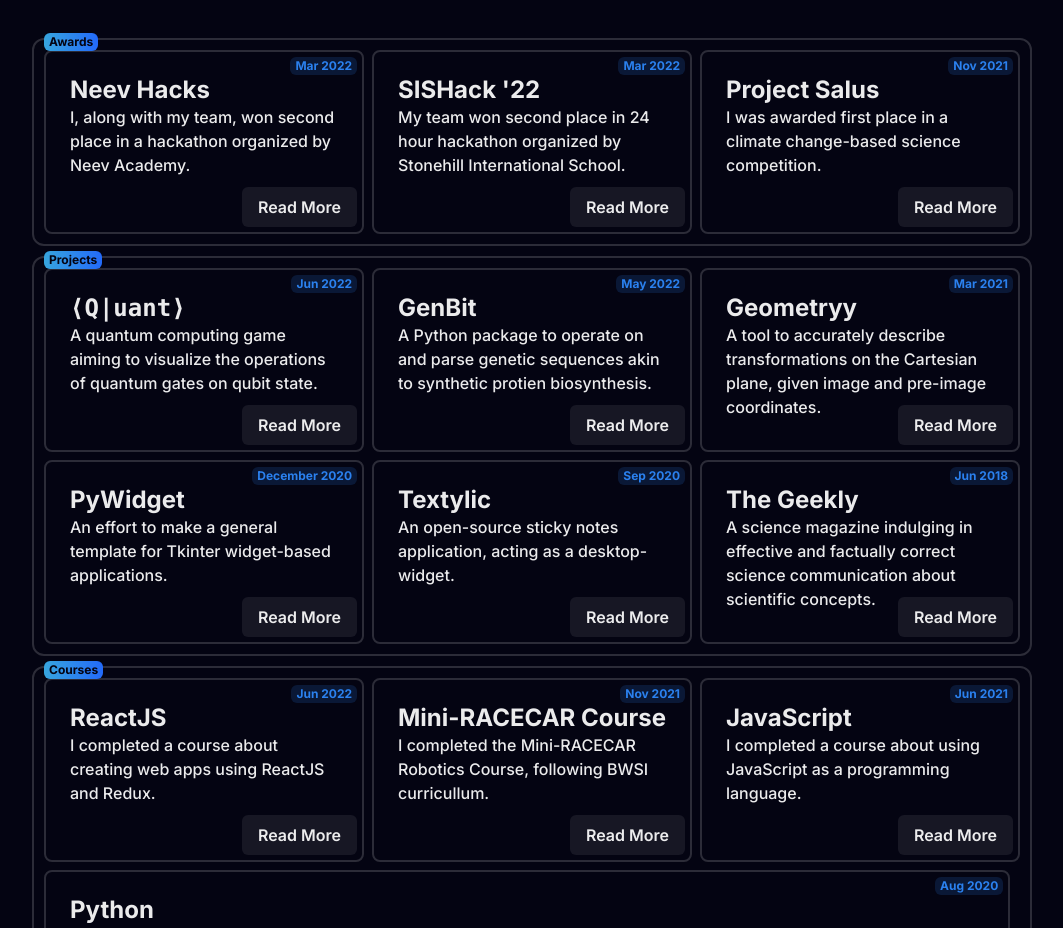
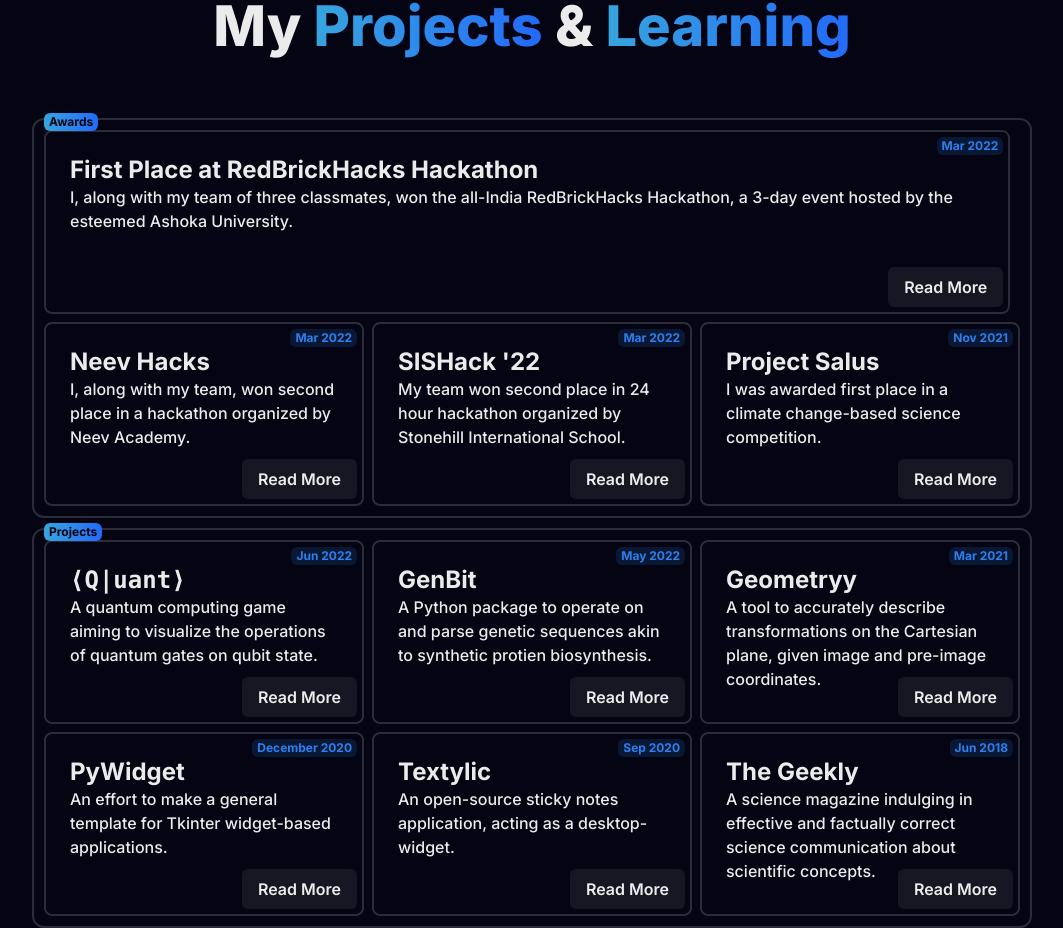
Before and after one commit to akhilesh-balaji/akhilesh-balaji.github.io, a React (Create React App) app: page / in a window 1280 px wide. Shown: the part 957-1885 px from the top of the page, without its empty margins (108-1171 px from the left). Built offline with nearby package versions, Linux system fonts and the light colour scheme.

Commit message:
Updated work & changed header location

```diff
--- a/src/components/Header.js
+++ b/src/components/Header.js
@@ -51,12 +51,15 @@
         fontWeight={'semibold'}
         fontSize={'1.2em'}
         pos={'fixed'}
+        transform={"translate(-50%,0%)"}
+        left={"50%"}
         w={'max-width'}
         borderRadius={'xl'}
         borderWidth={'2px'}
         p={'15px'}
         zIndex={100}
-        bg={'brand.700'}
+        bg={'#04041296'}
+        backdropFilter={"blur(10px)"}
       >
         <Flex gap={'10px'}>
           <a href="#landing">
--- a/src/components/work/Awards.js
+++ b/src/components/work/Awards.js
@@ -1,6 +1,9 @@
+import { Text } from '@chakra-ui/react';
+
 import WorkSection from './WorkSection';
 import WorkItem from './WorkItem';
 
+import rbhLink from '../../files/RedBrickHacks_Ashoka_First Prize.pdf';
 import neevHacksLink from '../../files/NeevHacks Akhilesh_Balaji.pdf';
 import salusLink from '../../files/Akhilesh Balaji Project Salus.pdf';
 import sisHackLink from '../../files/SISHack 2022.pdf';
@@ -8,6 +11,23 @@
 export default function Awards() {
   return (
     <WorkSection sectionTitle={'Awards'}>
+      <WorkItem
+        workTitle={'First Place at RedBrickHacks Hackathon'}
+        workDesc={
+          'I, along with my team of three classmates, won the all-India RedBrickHacks Hackathon, a 3-day event hosted by the esteemed Ashoka University.'
+        }
+        workDate={'Mar 2022'}
+        workExtDesc={<Text>
+          I am happy to announce that my team and I won the first place in the all-India RedBrickHacks cyberphysical hackathon (high school edition), hosted by Ashoka University, held from 10–13 January 2023. The hackathon consisted of two phases.<br/><br/>
+
+          In the first, teams from across India submitted proposals for a cyberphysical object requiring both software and hardware components, that could be useful to society. This included a detailed literature review. In the second phase, the top 5 teams were invited to Ashoka University's campus to implement their proposal.<br/><br/>
+
+          Our project involved the creation of a vision correcting display, wherein the screen would appear clear to someone with spherical myopia or hyperopia without wearing glasses or contact lenses. This vision correction was integrated into all aspects of the operating system, and could be configured with a GUI.
+          </Text>}
+        fill
+        rbh
+        workLink={rbhLink}
+      />{' '}
       <WorkItem
         workTitle={'Neev Hacks'}
         workDesc={
--- a/src/components/work/Courses.js
+++ b/src/components/work/Courses.js
@@ -4,6 +4,17 @@
 export default function Courses() {
   return (
     <WorkSection sectionTitle={'Courses'}>
+      <WorkItem
+        workTitle={'Math Prq. for QC'}
+        workDesc={
+          'I took up a course to learn complex numbers, linear algebra, and advanced probability, for QC.'
+        }
+        workDate={'Dec 2022'}
+        workExtDesc={
+          'I completed this course so that I would get a more formal and intuitive understanding of quantum computing. Upon completing the course, ideas such as Hilbert Space, the foundations of the coordinate system, and reversible (linear) and non-linear transformations of qubit state became clear to me.'
+        }
+        workLink={"https://www.udemy.com/certificate/UC-1d1ee877-197c-4aea-ba33-f74f04673bb4/"}
+      />
       <WorkItem
         workTitle={'ReactJS'}
         workDesc={
@@ -47,7 +58,7 @@
             "I completed The Python Bible course, which gave me quite a few insights into the world of programming. The course taught me about fundamental programming concepts and programming paradigms, leading me to explore the application of these principles with Python as my tool. Through the completion of this course, I now know how to program (identifying problems and designing solutions to them) by coding (the low-level system of making a computer understand your instructions), as writing is to typing."
         }
         workLink={"https://www.udemy.com/certificate/UC-fb2984ec-aaa6-438c-8207-6b785cc071cf/"}
-        fill
+        alFill
       />
     </WorkSection>
   );
--- a/src/components/work/Work.js
+++ b/src/components/work/Work.js
@@ -6,7 +6,7 @@
 
 export default function Work() {
   return (
-    <Box borderWidth={0} borderRadius={'xl'} p={'20px'} id={'work'}>
+    <Box borderWidth={0} borderRadius={'xl'} p={'20px'} id={'work'} pt={"100px"}>
       <Center>
         <VStack>
           <Heading fontSize={'3.5em'} fontWeight={'extrabold'}>
--- a/src/components/work/WorkItem.js
+++ b/src/components/work/WorkItem.js
@@ -13,14 +13,15 @@
   ModalBody,
   ModalCloseButton,
   LinkOverlay,
+  Link,
 } from '@chakra-ui/react';
 
 export default function WorkItem(props) {
   const { isOpen, onOpen, onClose } = useDisclosure();
   return (
     <Box
-      minW={props.fill ? "99%" : "xs"}
-      maxW={props.fill ? "99%" : "xs"}
+      minW={props.alFill ? "65.8%" : props.fill ? "99%" : "xs"}
+      maxW={props.alFill ? "65.8%" : props.fill ? "99%" : "xs"}
       borderWidth="2px"
       borderRadius="lg"
       overflow="hidden"
@@ -28,7 +29,8 @@
       cursor={'pointer'}
       data-group
       _hover={!props.blank ? {
-        bgGradient: 'linear-gradient(to-r, blue.300, blue.400)',
+        bgGradient: props.rbh ? 'linear-gradient(135deg, blue.400, rainbow.100, rainbow.200, rainbow.300, rainbow.500)'
+ : 'linear-gradient(to-r, blue.300, blue.400)',
         color: 'brand.700',
         border: '2px',
         transition: 'background-image 0.34s cubic-bezier(.08,.52,.52,1)',
@@ -43,14 +45,14 @@
           pos={'absolute'}
           right={'5px'}
           bottom={'5px'}
-          _groupHover={{ color: 'blue.400', bg: 'brand.700' }}
+          _groupHover={{ color: props.rbh ? 'rainbow.500' : 'blue.400', bg: 'brand.700' }}
           onClick={onOpen}
         >
           Read More
         </Button>
         <Badge
           colorScheme={'blue'}
-          _groupHover={{ color: 'blue.400', bg: 'brand.700' }}
+          _groupHover={{ color: props.rbh ? 'rainbow.500' : 'blue.400', bg: 'brand.700' }}
           pos={'absolute'}
           right={'5px'}
           top={'5px'}
@@ -61,7 +63,8 @@
       <Modal onClose={onClose} isOpen={isOpen} size={'xl'} isCentered>
         <ModalOverlay />
         <ModalContent
-          bg={'brand.400'}
+          bg={'#181825c4'}
+          backdropFilter={"blur(10px)"}
           textAlign={'justify'}
           borderRadius={'xl'}
           borderWidth={'2px'}
@@ -70,11 +73,11 @@
           <ModalCloseButton />
           <ModalBody>{props.workExtDesc}</ModalBody>
           <ModalFooter>
-            <LinkOverlay href={props.workLink}>
+            <Link href={props.workLink}>
               <Button colorScheme="blue" variant={'outline'}>
                 Open Link/s
               </Button>
-            </LinkOverlay>
+            </Link>
           </ModalFooter>
         </ModalContent>
       </Modal>
--- a/src/theme/theme.js
+++ b/src/theme/theme.js
@@ -23,6 +23,13 @@
             500: "#e3e5f3",
             400: "#181825"
         },
+        rainbow: {
+            500: "#f17706",
+            400: "#e24803",
+            300: "#c64430",
+            200: "#833998",
+            100: "#0083d9",
+        }
     },
     styles: {
         global: {
```
Also changed, not shown: 1 other file (tests, documents, lock files or other folders).
